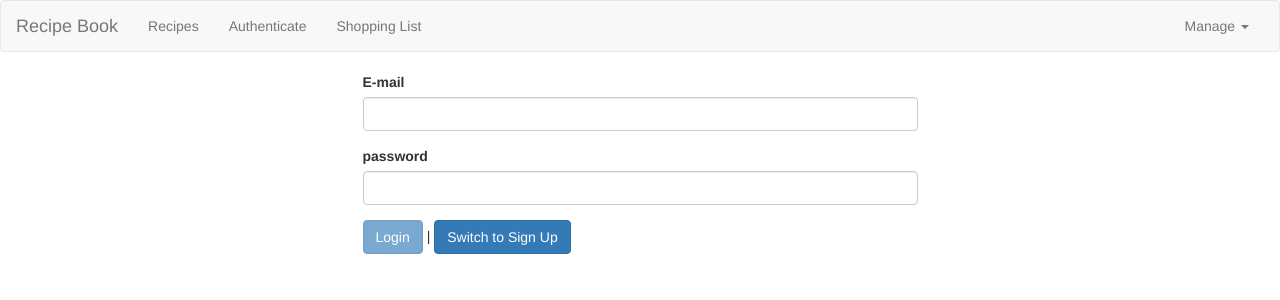
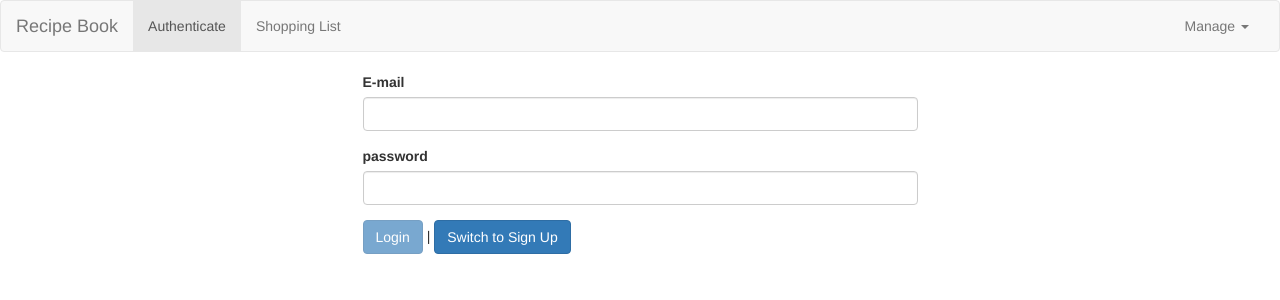
Before and after one commit to ChintuMangukiya/food-app, an Angular app: page /auth in a window 1280 px wide. Shown: the top 300 px of the page. Built offline with nearby package versions, Linux system fonts and the light colour scheme.

Commit message:
Last Bug Fixed

```diff
--- a/src/app/Auth/auth.component.ts
+++ b/src/app/Auth/auth.component.ts
@@ -2,6 +2,7 @@ import { Component } from '@angular/core';
 import { NgForm } from '@angular/forms';
 import { AuthResponseData, AuthService } from './auth.service';
 import { Observable } from 'rxjs';
+import { Router } from '@angular/router';
 
 @Component({
   selector: 'app-auth',
@@ -12,11 +13,12 @@ export class AuthComponent {
   isLoading = false;
   error: string = null;
 
-  constructor(private authService: AuthService) {}
+  constructor(private authService: AuthService, private router: Router) {}
 
   onSwitchMode() {
     this.isLoginMode = !this.isLoginMode;
   }
+
   onSubmit(authForm: NgForm) {
     if (!authForm.valid) {
       return;
@@ -30,16 +32,16 @@ export class AuthComponent {
     this.isLoading = true;
 
     if (this.isLoginMode) {
-      authObs = this.authService.login(email, password)
-
+      authObs = this.authService.login(email, password);
     } else {
-      authObs = this.authService.signup(email, password)
+      authObs = this.authService.signup(email, password);
     }
 
     authObs.subscribe(
         (resData) => {
           console.log(resData);
           this.isLoading = false;
+          this.router.navigate(['/recipes']);
           this.error = null;
         },
         (errorMessage) => {
@@ -49,7 +51,6 @@ export class AuthComponent {
         }
       );
 
-
     authForm.reset();
   }
 }
--- a/src/app/Auth/auth.service.ts
+++ b/src/app/Auth/auth.service.ts
@@ -1,7 +1,8 @@
 import { HttpClient, HttpErrorResponse } from '@angular/common/http';
 import { Injectable } from '@angular/core';
-import { catchError } from 'rxjs/operators';
-import { throwError } from 'rxjs';
+import { catchError, tap } from 'rxjs/operators';
+import { Subject, throwError } from 'rxjs';
+import { User } from './user.model';
 
 export interface AuthResponseData {
   kind: string;
@@ -16,8 +17,13 @@ export interface AuthResponseData {
 @Injectable({
   providedIn: 'root',
 })
+
 export class AuthService {
-  constructor(private http: HttpClient) {}
+
+  user = new Subject<User>();
+
+
+  constructor(private http: HttpClient) { }
 
   signup(email: string, password: string) {
     return this.http
@@ -29,7 +35,9 @@ export class AuthService {
           returnSecureToken: true,
         }
       )
-      .pipe(catchError(this.handleError));
+      .pipe(catchError(this.handleError), tap(resData => {
+        this.handleAuthentication(resData.email, resData.localId, resData.idToken, +resData.expiresIn);
+      }));
   }
 
   login(email: string, password: string) {
@@ -40,10 +48,34 @@ export class AuthService {
         password: password,
         returnSecureToken: true,
       }
-    ).pipe(catchError(this.handleError));;
+    ).pipe(catchError(this.handleError), tap(resData => {
+      this.handleAuthentication(resData.email, resData.localId, resData.idToken, +resData.expiresIn);
+    }));;
   }
 
-  private handleError(errorRes: HttpErrorResponse){
+  logout() {
+    this.user.next(null);
+  }
+
+  private handleAuthentication(
+    email: string,
+    userId: string,
+    token: string,
+    expiresIn: number
+  ) {
+    const expirationDate = new Date(
+      new Date().getTime() + expiresIn * 1000
+    );
+    const user = new User(
+      email,
+      userId,
+      token,
+      expirationDate
+    );
+    this.user.next(user);
+  }
+
+  private handleError(errorRes: HttpErrorResponse) {
     let errorMessage = 'An unknown error occured!';
 
     if (!errorRes.error || !errorRes.error.error) {
--- a/src/app/Auth/user.model.ts
+++ b/src/app/Auth/user.model.ts
@@ -1,14 +1,18 @@
+export class User {
 
-
-export class User {
   constructor(
-    public emaail: string,
+    public email: string,
     public id: string,
     private _token: string,
     private _tokenExpirationDate: Date
-  ) {}
+  ) { }
 
-  get token(){
+  get token() {
+    if(!this._tokenExpirationDate || new Date() > this._tokenExpirationDate)
+    {
+      return null;
+    }
     return this._token;
   }
+
 }
--- a/src/app/header/header.component.html
+++ b/src/app/header/header.component.html
@@ -5,10 +5,18 @@
         </div>
         <div class="collaps navbar-collapse">
             <ul class="nav navbar-nav">
-                <li><a routerLinkActive="active" routerLink="recipes">Recipes</a></li>
-                <li><a routerLinkActive="active" routerLink="/auth">Authenticate</a></li>
-
-                <li><a routerLinkActive="active" routerLink="shopping-list">Shopping List</a></li>
+                <li *ngIf="isAuthenticated">
+                    <a style="cursor: pointer;">Logout</a>
+                </li>
+                <li routerLinkActive="active" *ngIf="isAuthenticated">
+                    <a routerLink="/recipes">Recipes</a>
+                </li>
+                <li routerLinkActive="active" *ngIf="!isAuthenticated">
+                    <a routerLink="/auth">Authenticate</a>
+                </li>
+                <li routerLinkActive="active">
+                    <a routerLink="/shopping-list">Shopping List</a>
+                </li>
             </ul>
             <ul class="nav navbar-nav navbar-right">
                 <li class="dropdown" appDropdown>
--- a/src/app/header/header.component.ts
+++ b/src/app/header/header.component.ts
@@ -1,15 +1,20 @@
-import { Component } from "@angular/core";
+import { Component, OnDestroy, OnInit } from "@angular/core";
 import { DataStorageService } from "src/shared/data-storage.service";
+import { AuthService } from "../Auth/auth.service";
+import { Subscription } from "rxjs";
 
 @Component({
        selector: 'app-header',
        templateUrl: './header.component.html'
 })
 
-export class HeaderComponent{
+export class HeaderComponent implements OnInit, OnDestroy{
 
+       isAuthenticated = false;
 
-       constructor(private dataStorageServices: DataStorageService){}
+       private userSub: Subscription;
+
+       constructor(private dataStorageServices: DataStorageService, private authService: AuthService){}
 
        onSaveData(){
               this.dataStorageServices.storeRecipes();
@@ -17,4 +22,17 @@ export class HeaderComponent{
        onFetchData(){
               this.dataStorageServices.fetchRecipes();
        }
+
+       ngOnInit(): void {
+             this.userSub =  this.authService.user.subscribe(user => {
+                  this.isAuthenticated = !!user;
+                  console.log(!user);
+                  console.log(!!user);
+             });
+       }
+
+       ngOnDestroy(): void {
+              this.userSub.unsubscribe();
+       }
+
 }
--- a/src/shared/data-storage.service.ts
+++ b/src/shared/data-storage.service.ts
@@ -3,12 +3,13 @@ import { Injectable } from "@angular/core";
 import { Recipe } from "src/app/recipes/recipe.model";
 import { RecipeService } from "src/app/recipes/recipe.service";
 import { map } from 'rxjs/operators';
+import { AuthService } from "src/app/Auth/auth.service";
 
 @Injectable({
     providedIn: 'root'
 })
 export class DataStorageService{
-    constructor(private http: HttpClient, private recipeService: RecipeService){}
+    constructor(private http: HttpClient, private recipeService: RecipeService, private authService: AuthService){}
 
 
     storeRecipes(){
```
Lines whose indentation alone changed are shown as unchanged.
